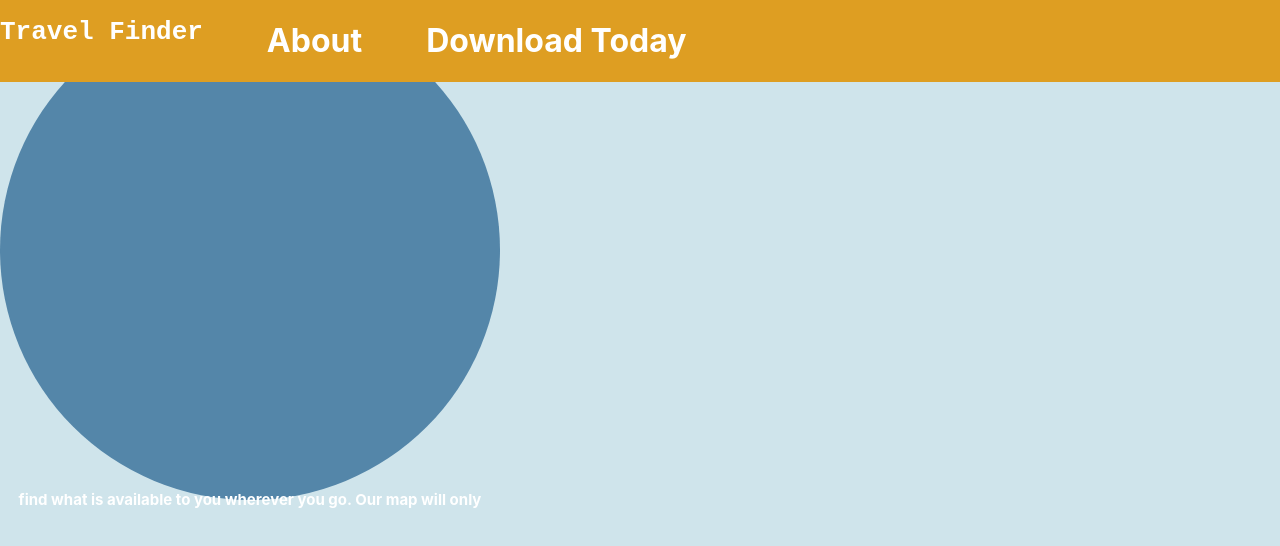
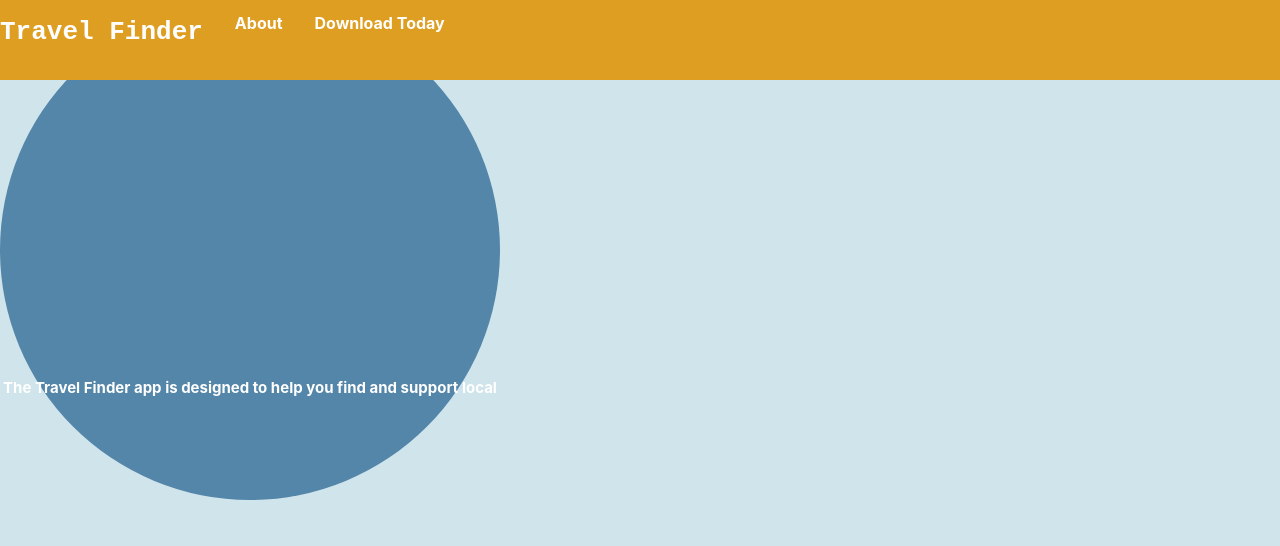
Before and after one commit to amiragucher/Travel-Finder, a Next.js app in the folder travel-finder/: page / in a window 1280 px wide. Shown: the top 546 px of the page. Built offline with nearby package versions, Linux system fonts and the light colour scheme.

Commit message:
Font size changed for navbar

```diff
--- a/travel-finder/pages/Components/About/About.module.css
+++ b/travel-finder/pages/Components/About/About.module.css
@@ -18,4 +18,5 @@
     font-size: 15px;
     max-width: 35em;
     word-wrap: break-word;
+    max-height: 15em;
 }
--- a/travel-finder/pages/Components/NavBar/NavBar.jsx
+++ b/travel-finder/pages/Components/NavBar/NavBar.jsx
@@ -6,8 +6,8 @@ import Style from "../NavBar/NavBar.module.css";
         <div>
             <div className={Style.NavBar}>
             <h1 className={Style.Title}>Travel Finder</h1>
-            <h1 className={Style.Links}>About</h1>
-            <h1 className={Style.Links}>Download Today</h1>
+            <h2 className={Style.Links}>About</h2>
+            <h2 className={Style.Links}>Download Today</h2>
             </div>
         </div>
     );
--- a/travel-finder/pages/Components/NavBar/NavBar.module.css
+++ b/travel-finder/pages/Components/NavBar/NavBar.module.css
@@ -20,8 +20,10 @@
 
 .Links{
     display: flex;
+    justify-content: left;
     flex-direction: row;
-    align-self: end;
+    text-align: right;
     color: white;
     padding-left: 2em;
+    font-size: medium;
 }
```
